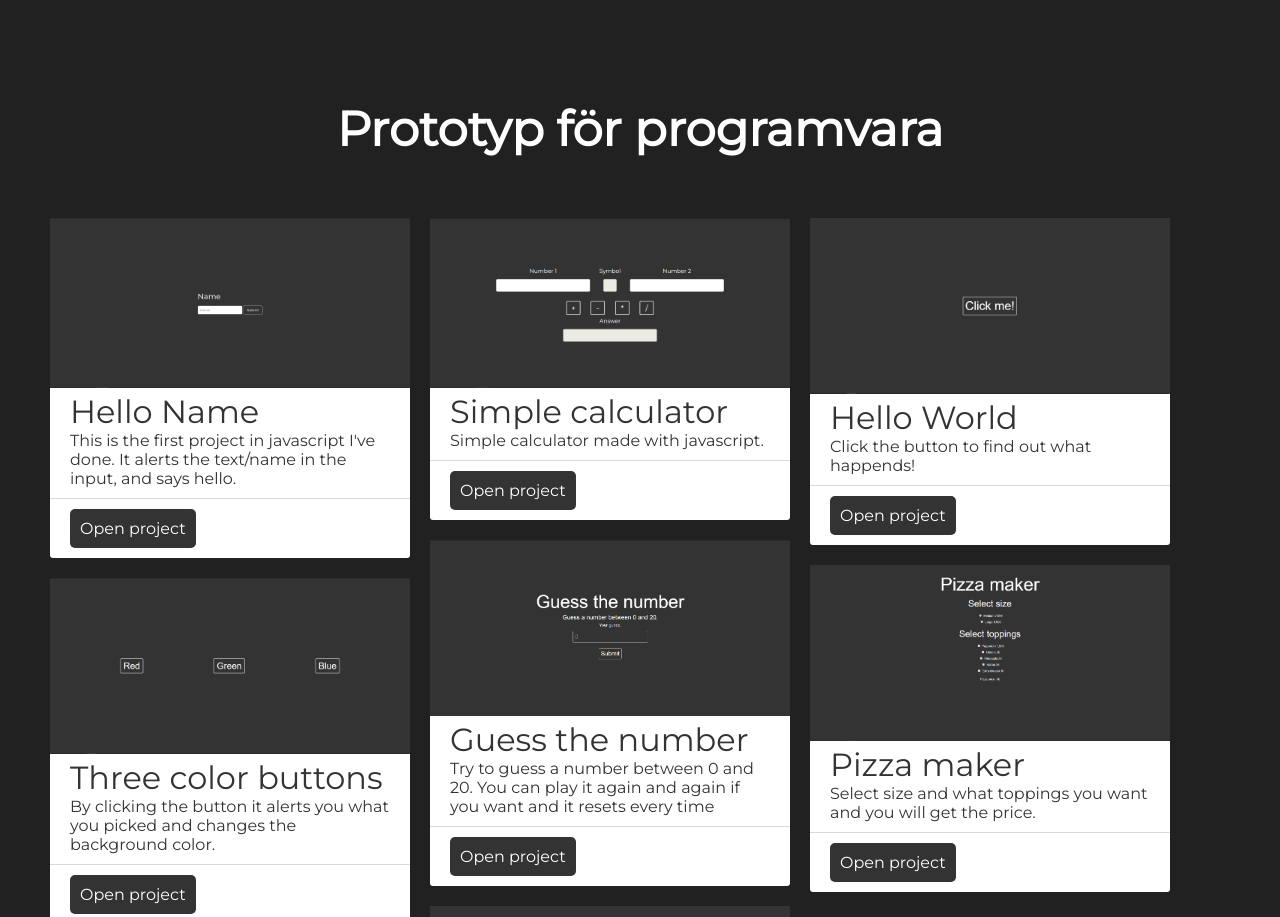
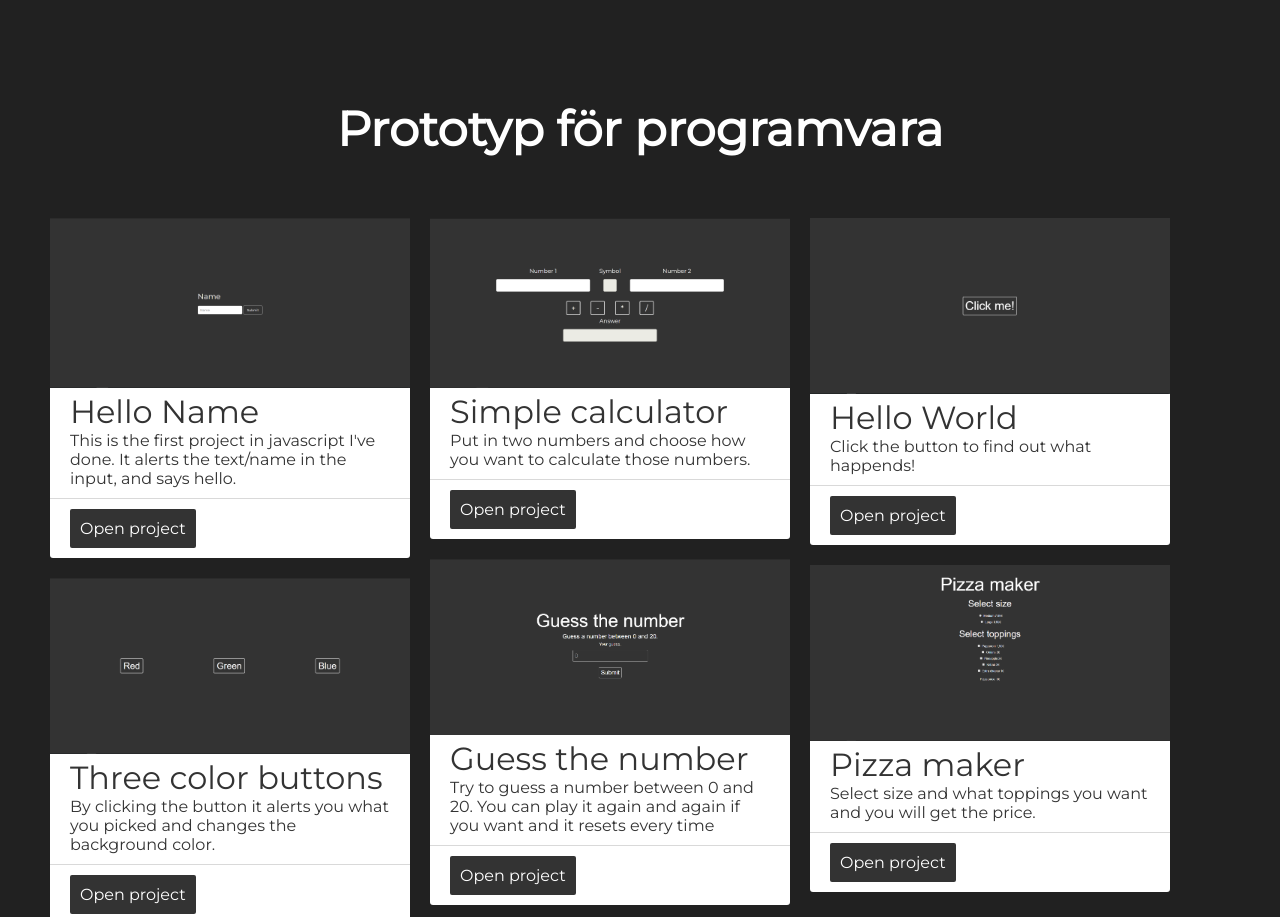
Before and after one commit to HannesDahlvik/Prototyp-for-programvara, a plain HTML site: page index.html in a window 1280 px wide. Shown: the top 917 px of the page. Drawn offline with nearby package versions, Linux system fonts and the light colour scheme.

Commit message:
Changed position of result in old or not

```diff
--- a/Old or not/css/style.scss
+++ b/Old or not/css/style.scss
@@ -45,4 +45,8 @@ form {
             color: #333;
         }
     }
+
+    #result {
+        margin-top: 10px;
+    }
 }
--- a/index.html
+++ b/index.html
@@ -37,7 +37,7 @@
             </div>
             <div class="card-info">
                 <h3>Simple calculator</h3>
-                <p>Simple calculator made with javascript.</p>
+                <p>Put in two numbers and choose how you want to calculate those numbers.</p>
             </div>
             <div class="card-footer">
                 <a class="btn" href="Calculator/index.html">Open project</a>
--- a/src/css/style.scss
+++ b/src/css/style.scss
@@ -17,6 +17,10 @@ body {
 
     a {
         color: #fff;
+    }
+
+    .grid-item {
+        margin: 10px 0;
     }
 
     .container {
@@ -62,8 +66,9 @@ body {
                     background: #333;
                     color: #fff;
                     padding: 10px;
+                    height: 36px;
                     text-decoration: none;
-                    border-radius: 5px;
+                    border-radius: 2px;
 
                     &:hover {
                         background: #444;
```
Also changed, not shown: Old or not/index.html (+2 -2 lines), Old or not/css/style.css, src/css/style.css, 2 other files.
